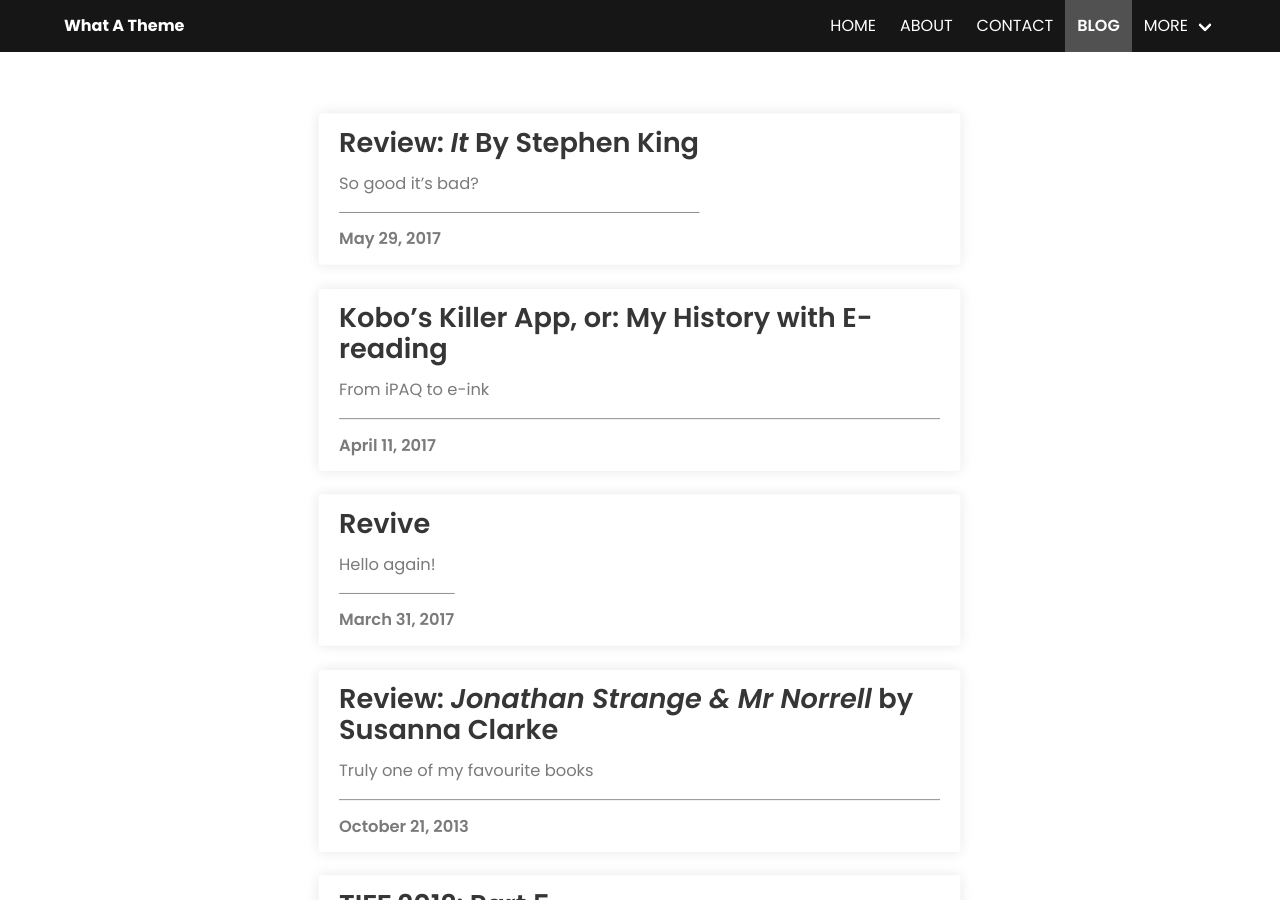
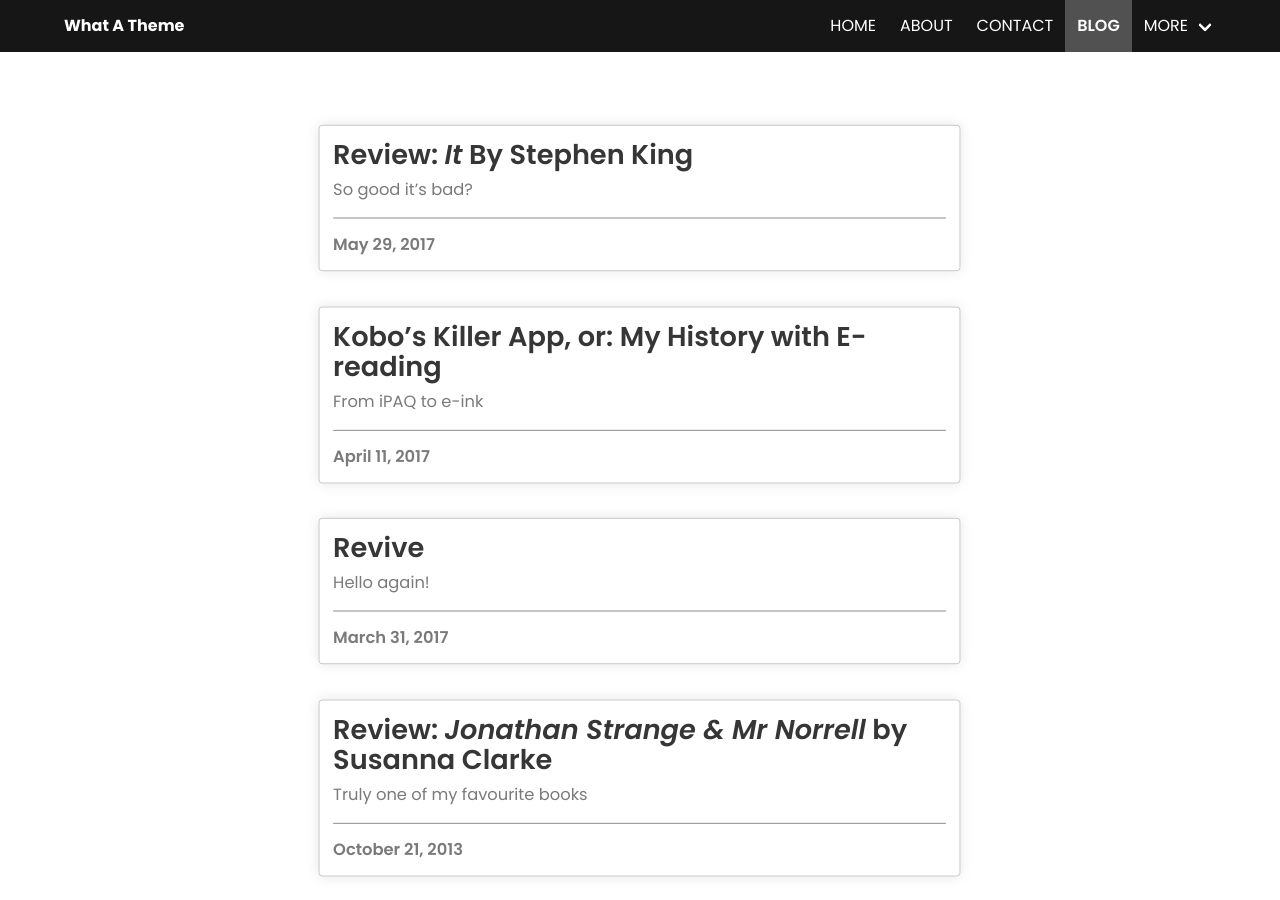
Before and after one commit to fichince/alchoi.com, a Jekyll site: the page built from blog/index.html, in a window 1280 px wide and 900 px high. Built offline with Jekyll 4.4.1, drawn with Linux system fonts in a browser that asks for light colours; nearby versions of some CDN libraries; the list of posts is cut into pages by our own code.

Commit message:
Styling and layout

```diff
--- a/_includes/blog-card.html
+++ b/_includes/blog-card.html
@@ -1,11 +1,11 @@
-<div class="columns" id="blog-card">
+<div id="blog-card">
     {% comment %}
     <div class="column is-marginless is-paddingless is-one-third-desktop is-one-third-fullhd is-one-third-tablet">
         <div class="image is-16by9" style="background-image: url({{post.post-image}});"></div>
     </div>
     {% endcomment %}
     <a href="{{post.url | absolute_url}}">
-        <div class="column has-text-left-desktop has-text-left-tablet">
+        <div class="p-2 has-text-left-desktop has-text-left-tablet">
             <h1 class="title is-size-4-touch">{{post.title | markdownify }}</h1>
             <div class="content has-text-grey">
                 {% if post.description.size != 0 %}
--- a/assets/css/style.scss
+++ b/assets/css/style.scss
@@ -123,6 +123,9 @@ a.navbar-item.is-active {
         margin-left: 20.5vmax;
         line-height: normal;
         border-radius: 0.25rem;
+        border-width: 1px;
+        border-style: solid;
+        border-color: rgba(0, 0, 0, 0.25);
         -webkit-box-shadow: 0px 0px 15px 0px rgba(0, 0, 0, 0.1);
         -moz-box-shadow: 0px 0px 15px 0px rgba(0, 0, 0, 0.1);
         box-shadow: 0px 0px 15px 0px rgba(0, 0, 0, 0.1);
```
